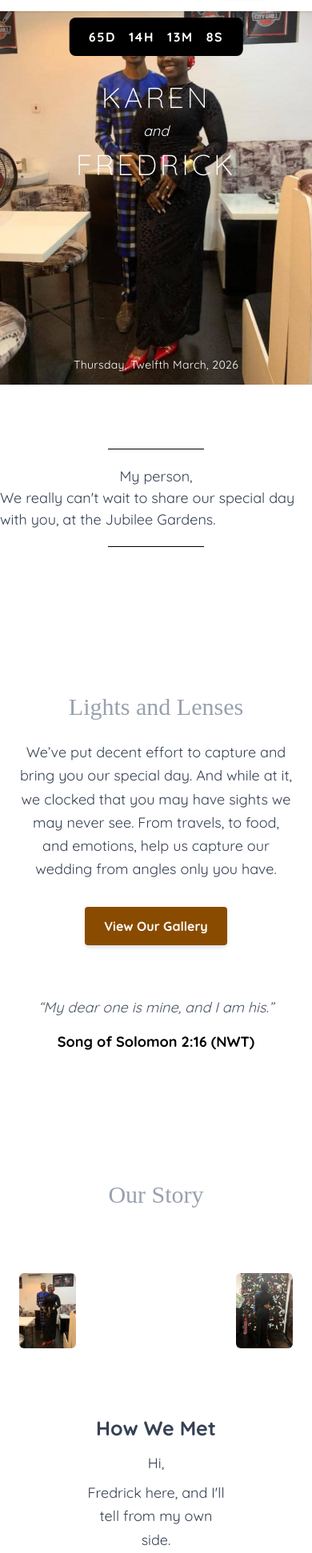
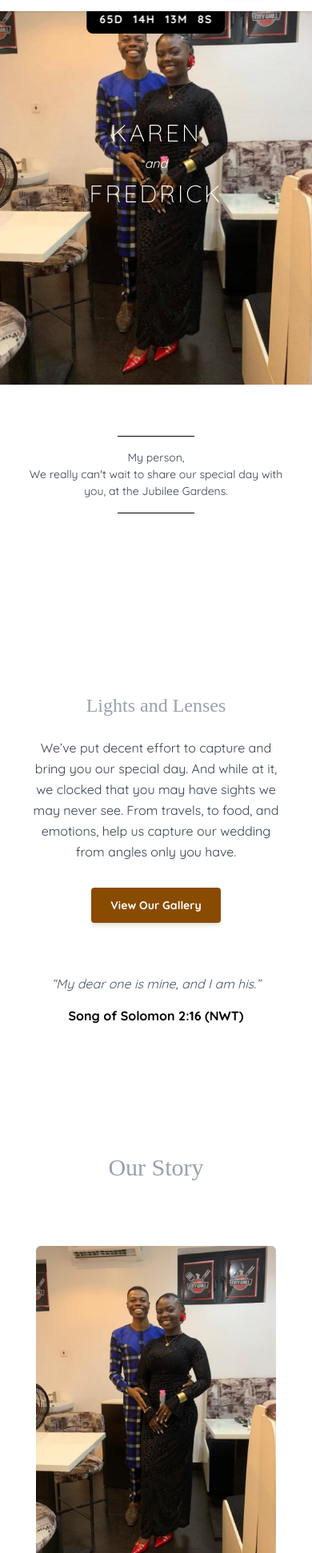
Before and after one commit to Karencelia/karen-fredrick, a Next.js app: page / in a window 390 px wide. Shown: the part 58-2000 px from the top of the page at 80% size. Built offline with nearby package versions, Linux system fonts and the light colour scheme.

Commit message:
added more changes

```diff
--- a/src/app/globals.css
+++ b/src/app/globals.css
@@ -1,4 +1,8 @@
 @import "tailwindcss";
+
+html {
+  scroll-behavior: smooth;
+}
 
 body {
   font-family: 'Quicksand', sans-serif;
@@ -13,3 +17,26 @@ body {
   background-color: rgba(0, 0, 0, 0.52);
   z-index: 90;
 }
+
+.marquee {
+  width: max-content;
+  animation: marquee 15s linear infinite;
+}
+
+.name {
+  color: white;
+  font-size: 6rem;
+  font-family: cursive;
+  margin: 0 2rem;
+  white-space: nowrap;
+  gap: 10px;
+}
+
+@keyframes marquee {
+  from {
+    transform: translateX(0);
+  }
+  to {
+    transform: translateX(-50%);
+  }
+}
--- a/src/app/page/component/Countdown.jsx
+++ b/src/app/page/component/Countdown.jsx
@@ -28,13 +28,32 @@ export default function Countdown({ targetDate }) {
       });
     }
 
-    updateTimer(); // Run immediately
+    updateTimer();
     const interval = setInterval(updateTimer, 1000);
     return () => clearInterval(interval);
   }, [targetDate]);
 
   return (
-    <div className="absolute top-20 left-1/2 transform -translate-x-1/2 bg-black bg-opacity-10 text-white px-6 py-3 rounded-lg z-20 flex gap-4 text-base font-semibold tracking-widest">
+    <div
+      className="
+        absolute
+        top-16 md:top-20
+        left-1/2
+        transform -translate-x-1/2
+        bg-black bg-opacity-10
+        text-white
+        px-4 md:px-6
+        py-2 md:py-3
+        rounded-lg
+        z-20
+        flex
+        gap-3 md:gap-4
+        text-sm md:text-base
+        font-semibold
+        tracking-widest
+        backdrop-blur-sm
+      "
+    >
       <div>{timeLeft.days}D</div>
       <div>{timeLeft.hours}H</div>
       <div>{timeLeft.minutes}M</div>
--- a/src/app/page/component/Directions.jsx
+++ b/src/app/page/component/Directions.jsx
@@ -80,7 +80,7 @@ export default function Directions() {
         </p>
 
         <p className="mb-6 text-[18px]">
-         <strong>PLEASE NOTE: </strong>It won't be best to park outside the garden, on the street, as that might risk your vehicle to damage.
+         <span className="font-bold">PLEASE NOTE: </span>It won't be best to park outside the garden, on the street, as that might risk your vehicle to damage.
         </p>
       </div>
     </section>
--- a/src/app/page/component/Home.jsx
+++ b/src/app/page/component/Home.jsx
@@ -1,41 +1,49 @@
 "use client";
 
-import Countdown from "./Countdown"
+import Countdown from "./Countdown";
 
 export default function Page() {
   return (
     <div className="w-full relative">
-      {/* Countdown at the top */}
-
-      <section className="relative w-full min-h-screen pt-15">
+      {/* Hero Section */}
+      <section id="home" className="relative w-full min-h-screen pt-15">
         <img
           src="proposal-standing1.jpeg"
           alt="Wedding Hero"
           className="object-cover w-full max-h-full"
         />
-      <Countdown targetDate="2026-03-12T00:00:00" />
-        <div className="absolute inset-0 flex flex-col items-center justify-center mt-[-25rem] text-center text-white z-20 px-4">
-          <h1 className="text-4xl sm:text-5xl md:text-6xl font-light tracking-widest">
+
+        {/* Countdown */}
+        <Countdown targetDate="2026-03-12T00:00:00" />
+
+        {/* Names Overlay */}
+        <div className="absolute inset-0 flex flex-col items-center justify-center mt-[-20rem] md:mt-[-25rem] text-center text-white z-20 px-4">
+          <h1 className="text-3xl sm:text-4xl md:text-6xl font-light tracking-widest">
             KAREN
           </h1>
-          <p className="text-lg italic my-2">and</p>
-          <h1 className="text-4xl sm:text-5xl md:text-6xl font-light tracking-widest">
+          <p className="text-base sm:text-lg italic my-2">and</p>
+          <h1 className="text-3xl sm:text-4xl md:text-6xl font-light tracking-widest">
             FREDRICK
           </h1>
         </div>
-        <div className="absolute bottom-80 left-0 right-0 text-center text-white z-20 px-4">
-          <p className="text-sm sm:text-base tracking-wide">
+
+        {/* Date Overlay */}
+        <div className="absolute bottom-60 sm:bottom-80 left-0 right-0 text-center text-white z-20 px-4">
+          <p className="text-xs sm:text-sm md:text-base tracking-wide">
             Thursday, Twelfth March, 2026
           </p>
         </div>
 
-        <div className="flex flex-col items-center justify-center mt-20">
-          <div className="border-b-1 text-black w-[120px] mb-5"></div>
-          <div className="flex flex-col items-center justify-center text-[18px] text-gray-700 mb-5">
+        {/* Intro Message */}
+        <div className="flex flex-col items-center justify-center mt-16 md:mt-20 px-4">
+          <div className="border-b-1 border-black w-24 mb-4 md:mb-5"></div>
+
+          <div className="flex flex-col items-center justify-center text-[14px] sm:text-[16px] md:text-[18px] text-gray-700 mb-4 md:mb-5 px-2 text-center">
             <p>My person,</p>
             <p>We really can't wait to share our special day with you, at the Jubilee Gardens.</p>
           </div>
-          <div className="border-b-1 text-black w-[120px] mb-10"></div>
+
+          <div className="border-b-1 border-black w-24 mb-8 md:mb-10"></div>
         </div>
       </section>
     </div>
--- a/src/app/page/component/LightsLenses.jsx
+++ b/src/app/page/component/LightsLenses.jsx
@@ -2,14 +2,14 @@
 
 export default function LightsAndLenses() {
   return (
-    <section className="w-full bg-white py-20 px-6 md:px-20 text-center">
+    <section id="lights-lenses" className="w-full bg-white py-20 px-6 md:px-20 text-center">
       {/* Title */}
-      <h2 className="text-3xl md:text-4xl font-[cursive] text-gray-400 mb-6">
+      <h2 className="text-2xl md:text-4xl font-[cursive] text-gray-400 mb-6">
         Lights and Lenses
       </h2>
 
       {/* Description */}
-      <p className="max-w-2xl mx-auto text-[18px] text-gray-700 leading-relaxed mb-8">
+      <p className="max-w-2xl mx-auto text-[16px] md:text-[18px] text-gray-700 leading-relaxed mb-8 px-2 md:px-0">
         We’ve put decent effort to capture and bring you our special day. And while at it,
         we clocked that you may have sights we may never see. From travels, to food, and
         emotions, help us capture our wedding from angles only you have.
@@ -18,14 +18,14 @@ export default function LightsAndLenses() {
       {/* Button */}
       <a
         href="#gallery"
-        className="inline-block bg-yellow-800 text-white font-semibold px-6 py-3 rounded shadow-md hover:bg-yellow-700 transition"
+        className="inline-block bg-yellow-800 text-white font-semibold px-6 py-3 rounded shadow-md hover:bg-yellow-700 transition text-sm md:text-base"
       >
         View Our Gallery
       </a>
 
       {/* Quote */}
-      <div className="mt-16 text-gray-600 italic max-w-xl mx-auto text-[18px]">
-        <p className="">
+      <div className="mt-16 text-gray-600 italic max-w-xl mx-auto text-[16px] md:text-[18px] px-4 md:px-0">
+        <p>
           “My dear one is mine, and I am his.”
         </p>
         <p className="mt-4 not-italic font-semibold text-black">
--- a/src/app/page/component/OurStory.jsx
+++ b/src/app/page/component/OurStory.jsx
@@ -2,125 +2,145 @@
 
 export default function OurStory() {
   return (
-    <section className="w-full bg-white py-20 px-6 md:px-20">
+    <section id="our-story" className="w-full bg-white py-20 px-6 md:px-20">
       {/* Title */}
       <h2 className="text-3xl md:text-4xl font-[cursive] text-center text-gray-400 mb-20">
         Our Story
       </h2>
 
-      <div className="flex items-center">
-        <div className="flex items-center justify-center w-full gap-50">
-        <div>
+      {/* Images */}
+      <div className="flex items-center justify-center">
+        <div className="flex flex-col md:flex-row items-center justify-center w-full gap-8 md:gap-30">
           <img
             src="proposal-standing.jpeg"
             alt="Wedding Hero"
-                className="object-cover w-[300px] rounded-md"
+            className="object-cover w-full max-w-[300px] rounded-md"
           />
-        </div>
-        <div>
           <img
             src="proposal-bridesBack.jpeg"
             alt="Wedding Hero"
-                className="object-cover w-[300px] rounded-md"
+            className="object-cover w-full max-w-[300px] rounded-md"
           />
         </div>
       </div>
+
+      {/* Description – His Story */}
+      <div className="w-full flex flex-col text-center px-4 md:px-20 mt-20">
+        <h3 className="font-bold text-[22px] md:text-[25px] mx-auto text-gray-700 mb-4">
+          How we started Talking!
+        </h3>
+
+        <p className="text-[16px] md:text-[18px] text-gray-700 mb-2">Hey,</p>
+
+        <p className="text-[16px] md:text-[18px] text-gray-700 mb-2">
+          Okay, Okay... Uhhhmmmm... How I started talking to her, right?
+        </p>
+
+        <p className="text-[16px] md:text-[18px] text-gray-700 mb-2">
+          She kept appearing on my Facebook feeds apparently. I can't tell exactly if we had been friends or
+          not but I sent her a message on Facebook,
+          I actually sent 2 Ladies a DM on Facebook that day.
+        </p>
+
+        <p className="text-[16px] md:text-[18px] text-gray-700 mb-2">
+          Well, She replied. It was a hazy period for me, I wanted to talk to a stranger.
+        </p>
+
+        <p className="text-[16px] md:text-[18px] text-gray-700 mb-2">
+          She replied and after a little bit, I told her FB was not my terrain, let's head to WhatsApp 🤣.
+          She sent me her number. I was surprised Uno... Maybe she was the crafty one after all!
+        </p>
+
+        <h3 className="font-bold text-[22px] md:text-[25px] mx-auto text-gray-700 mt-10 mb-4">
+          How we Met!
+        </h3>
+
+        <p className="text-[16px] md:text-[18px] text-gray-700 mb-2">
+          After a period of Chats, Uno how it is na 🌚, We agreed to meet at the KH...
+          She was coming from work on Sunday...
+          She told me "I'm coming to see my sister, I think you have the same meeting time" 😂
+        </p>
+
+        <p className="italic text-[16px] md:text-[18px] text-gray-700 mb-2">
+          I told you she is crafty, I'm not taking any credit
+        </p>
+
+        <p className="text-[16px] md:text-[18px] text-gray-700 mb-2">
+          I told her I would love to see her when she comes around though,
+          Who would miss such opportunity?
+        </p>
+
+        <p className="text-[16px] md:text-[18px] text-gray-700 mb-2">
+          Let's skip to the actual meeting
+        </p>
+
+        <p className="text-[16px] md:text-[18px] text-gray-700 mb-2">
+          It was under heavy rain at the KH. It was something that seems out of a KDrama 😂... I was struck...
+        </p>
+
+        <p className="text-[16px] md:text-[18px] text-gray-700">
+          She would tell you the rest. 😌 Bambi has a better Memory.
+        </p>
       </div>
 
-      {/* Description */}
-      <div className="w-full flex flex-col text-center px-20 mt-20">
-        <h3 className="text-[25px] mx-auto text-gray-700 leading-relaxed mb-2">
-        <strong>How We Met</strong>
+      {/* Description – Her Story */}
+      <div className="w-full flex flex-col text-center px-4 md:px-20 mt-20">
+        <h3 className="font-bold text-[22px] md:text-[25px] mx-auto text-gray-700 mb-4">
+          How We Met
         </h3>
-        <p className="mx-auto text-[18px] text-gray-700 leading-relaxed mb-2">
-        Hi,
+
+        <p className="text-[16px] md:text-[18px] text-gray-700 mb-2">
+          Well, we met on Facebook (thank you, Mark Zuckerberg). Around the time he texted me,
+          I wasn’t really active on Facebook.
         </p>
 
-      <p className="mx-auto text-[18px] text-gray-700 leading-relaxed mb-2">
-        Fredrick here, and I'll tell from my own side.
+        <p className="text-[16px] md:text-[18px] text-gray-700 mb-2">
+          So yes, he sent me a DM on Facebook. When I saw it, my first thought was,
+          “Ah ah… these men again.”
         </p>
 
-      <p className="mx-auto text-[18px] text-gray-700 leading-relaxed mb-8">
-        Sometime, just as I was about going for NYSC; times when I used to wax strong on Facebook,
-        I can't exactly tell how but I ran into Mary's Facebook profile. For various reasons, pictures may not always tell the accurate story,
-        but I can tell you for free: there are very few persons as beautiful as what I had just seen.
+        <p className="text-[16px] md:text-[18px] text-gray-700 mb-4">
+          But there was something about his opening line that stuck with me.
+          He said: “I’m here because I’m curious.”
         </p>
 
-      <p className="mx-auto text-[18px] text-gray-700 leading-relaxed mb-8">
-        I remember scrolling through Mary's profile for hours that day. Checking comments, tracing reactions; all.
-        And half way through, I suddenly realized I must have liked about 10 of her pictures and posts at a stretch, before I switched to doing it deliberately. I must have done over 30 of those. By this time, I deliberately wanted her to know I was coming, cos I hoped anyone would sit up on getting over 30 reactions from one person, and that quickly.
-        I spun my thread, and waited for the morning and hoped the night was enough time for her head to paint her plenty scenarios.
-      </p>
-      <p className="mx-auto text-[18px] text-gray-700 leading-relaxed mb-8">
-        "As God would have it..." (You need Twitter to catch that one...):
+        <p className="text-[16px] md:text-[18px] text-gray-700 mb-2">
+          Fast-forward to the day we met for the first time.
+          It was a full K-drama scene 🤣.
         </p>
 
-      <p className="mx-auto text-[18px] text-gray-700 leading-relaxed mb-8">
-       If you ask me--in my humble opinion, rizz no de pass like this.
-      </p>
-        <p className="mx-auto text-[18px] text-gray-700 leading-relaxed mb-8">
-        Within the week or the next, I was in a packed taxi--window seat, taking in all the wind,
-        and speeding to the first Christian meeting of a hall at the coastal ends of Nigeria. Meeting time was 8AM,
-        if I remember correctly, because e no de hard, dem go tell person say Gold don finish for area.
+        <p className="text-[16px] md:text-[18px] text-gray-700 mb-2">
+          Fast forward, and here I am: engaged to the kindest, caring, most brilliant man I’ve ever known.
         </p>
       </div>
-      <div className="w-full flex flex-col text-center px-20 mt-20">
-        <h3 className="text-[25px] mx-auto text-gray-700 leading-relaxed mb-2">
-        <strong>How We Met</strong>
-      </h3>
-      <p className="mx-auto text-[18px] text-gray-700 leading-relaxed mb-2">
-        It was twilight when the sun began to rise, painting the horizon with promise. Out of the quiet,
-        a figure emerged, familiar, magnetic, and impossible to ignore. And just like that… he appeared.
-      </p>
-       <p className="mx-auto text-[18px] text-gray-700 leading-relaxed mb-2">
-        Okay okay, I know you can guess exactly who’s writing this.
-      </p>
-       <p className="mx-auto text-[18px] text-gray-700 leading-relaxed mb-2">
-        Well, we met on Facebook (thank you, Mark Zuckerberg). As simple as that sounds, the plot thickens if you know me, because these days, I’m practically a ghost on social media.
-        Yet, on that day, I got what felt like 100 notifications
-         (not exaggerating, this man was thorough) from a mystery account reacting to every single picture on my then-timeline. Stalker much?  Apparently, that was his version of rolling out the red carpet before sliding into my DMs.
-      </p>
-       <p className="mx-auto text-[18px] text-gray-700 leading-relaxed mb-2">
-        Our first conversation? Well… it included mathematics somewhere (yes, it’s giving geek) and somehow drifted to faith, oddly enough, a Kingdom Hall. From that moment, the pages turned quickly.
-      </p>
-      <p className="mx-auto text-[18px] text-gray-700 leading-relaxed mb-2">
-        Fast forward, and here I am: engaged to the kindest, most brilliant man I’ve ever known. He loves Jehovah, loves me beyond measure, and in just a short while… he’ll be my husband.      </p>
-      <p className="mx-auto text-[18px] text-gray-700 leading-relaxed mb-10">
-        And that, my friends, is the condensed version (you’re welcome) of this triple-X love story.
-      </p>
 
-      </div>
-      {/* Button */}
-      <div className="flex flex-col justify-center items-center w-full mt-10">
-        <div className="text-center  max-w-[650px]">
+      {/* Image + Quote */}
+      <div className="flex flex-col justify-center items-center w-full mt-16 px-4">
         <img
           src="facebook.jpg"
           alt="Wedding Hero"
-          className="object-cover max-h-full"
+          className="object-cover w-full max-w-[650px]"
         />
-        <p className="mt-10 text-[18px]">
+
+        <p className="mt-6 text-[16px] md:text-[18px] text-center">
           My Dears, Keep Receipts. You Never Know When They'll Come Handy
         </p>
-        </div>
 
-      {/* Quote */}
-       <div className="mt-16 text-gray-600 italic max-w-xl mx-auto text-[18px]">
-        <p className="text-[18px]">
-          “My dear one is mine, and I am his.”
-        </p>
-        <p className="mt-4 not-italic font-semibold text-black text-[18px]">
+        <div className="mt-16 text-gray-600 italic max-w-xl mx-auto text-center text-[16px] md:text-[18px]">
+          <p>“My dear one is mine, and I am his.”</p>
+          <p className="mt-4 not-italic font-semibold text-black">
             Song of Solomon 2:16 (NWT)
           </p>
         </div>
       </div>
 
-      <div className="flex flex-col justify-center items-center">
+      {/* Initials */}
+      <div className="flex justify-center items-center mt-10 px-4">
         <img
           src="initials.png"
           alt="Wedding Hero"
-          className="object-cover w-[800px] max-h-full"
+          className="object-cover w-full max-w-[800px]"
         />
-
       </div>
     </section>
   );
```
Also changed, not shown: src/app/page.jsx (+6 -2 lines), src/app/page/component/Header.jsx (+7 -7 lines), src/app/page/component/Rsvp.jsx (added, +86 -0 lines), src/app/page/component/Schedule.jsx (+16 -29 lines), src/app/page/component/ScrollingNames.jsx (added, +22 -0 lines). Lines whose indentation alone changed are shown as unchanged.
